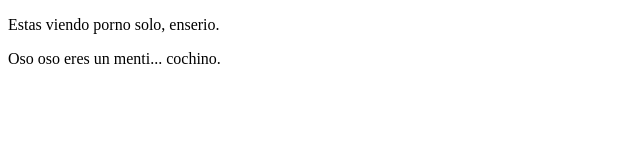
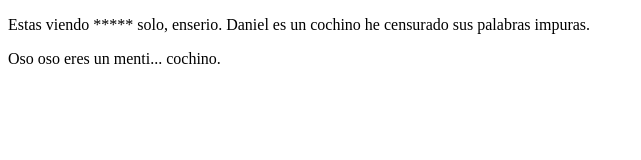
Before and after one commit to DC7-adch/Repo-Kevo, a plain HTML site: page index.html in a window 1280 px wide. Shown: the whole page, without its empty margins (0-641 px from the left). Drawn offline with Linux system fonts and the light colour scheme.

Commit message:
Hagamos de este mundo un lugar menos puerco

```diff
--- a/index.html
+++ b/index.html
@@ -5,7 +5,7 @@
 </head>
 <body>
 	<div>
-		<p>Estas viendo porno solo, enserio.</p>
+		<p>Estas viendo ***** solo, enserio. Daniel es un cochino he censurado sus palabras impuras.</p>
 		<p>Oso oso eres un menti... cochino.</p>
 	</div>
 
```
